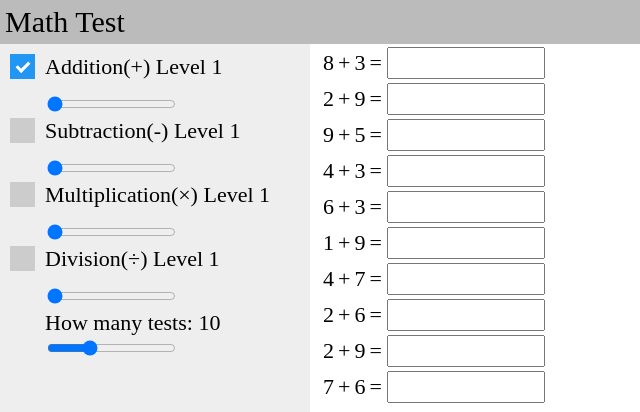
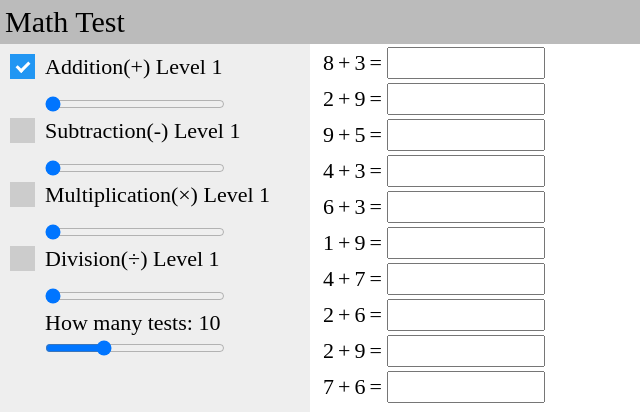
Before and after one commit to yangpingcd/cai, a plain HTML site: page index.html in a window 1280 px wide. Shown: the top 412 px of the page, 0-640 px from the left. Drawn offline with Linux system fonts and the light colour scheme.

Commit message:
update index.css

```diff
--- a/css/index.css
+++ b/css/index.css
@@ -10,19 +10,20 @@ body {
     color: black;
 }
 
-input[type='submit'] {
-    font-size:22px;
-    width:100px;
+/*input[type='submit'] {
+    font-size: 22px;
+    width: 100px;
+}*/
+
+input[type='range'] {
+    margin-left: 35px;
+    width: 180px;
+    /*height: 40px;*/
 }
 
-/*input[type='range'] {
-    height:40px;
+/*.range {
+    padding-left: 35px;
 }*/
-
-.range {
-    padding-left:35px;
-}
-
 
 .column1 {
     padding: 10px 0px 0px 10px;
```
